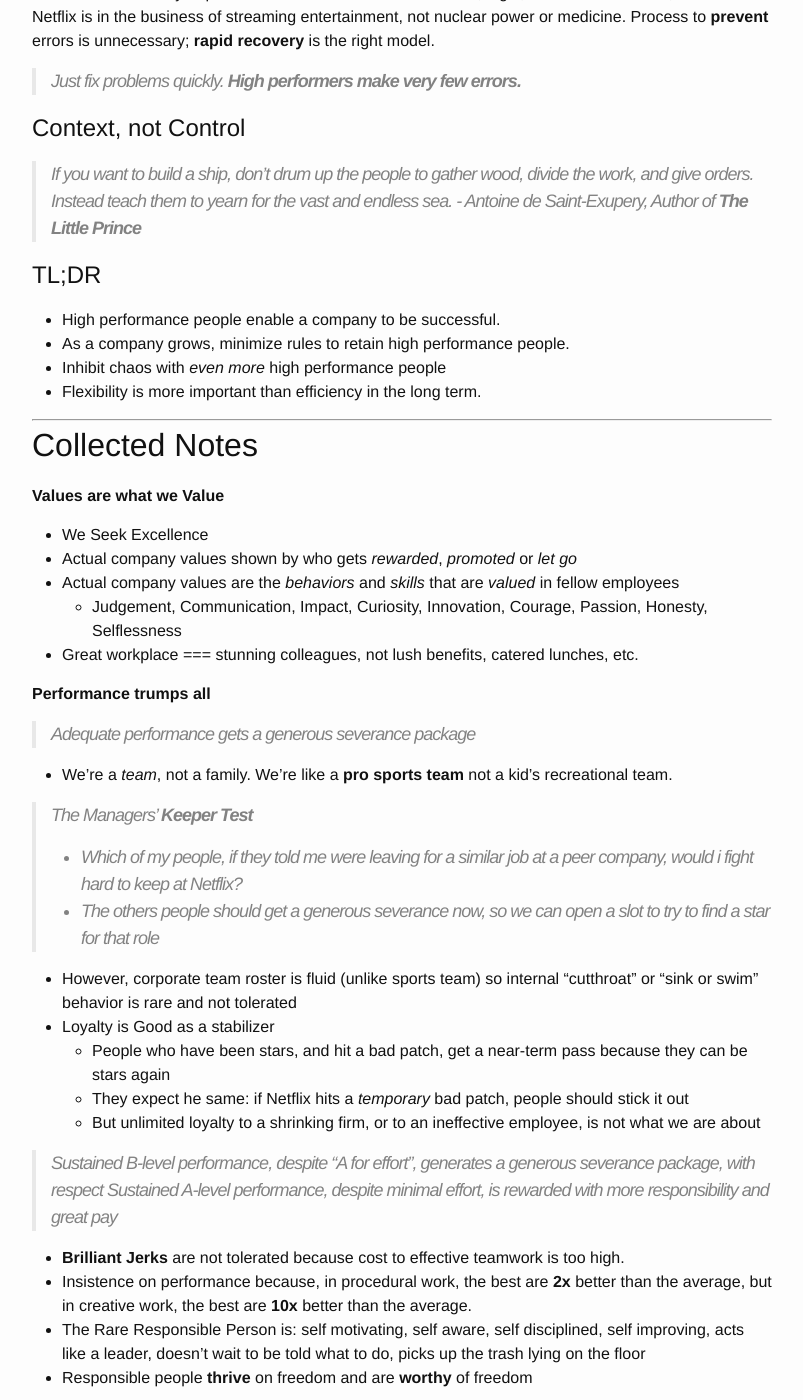
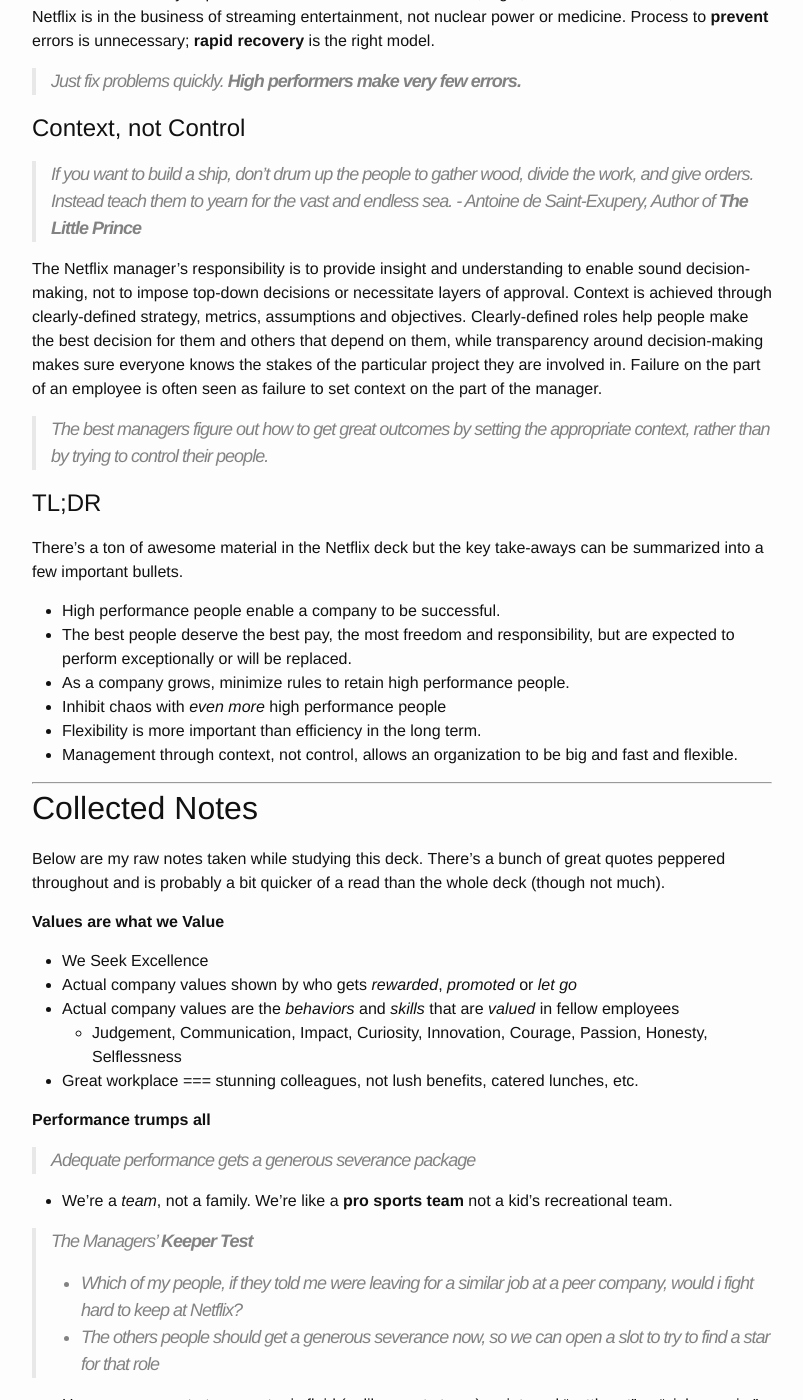
Before and after one commit to puzzfuzz/puzzfuzz.github.io, a Jekyll site: the page built from _posts/2015-02-28-netflix-culture.md, in a window 1280 px wide and 1400 px high, scrolled down 2185 px. Shown: the whole window, without its empty margins (238-1041 px from the left). Built offline with Jekyll 4.4.1, drawn with Linux system fonts in a browser that asks for light colours; some of the changed text lies outside the part shown.

Commit message:
Netflix... done?

```diff
--- a/_posts/2015-02-28-netflix-culture.md
+++ b/_posts/2015-02-28-netflix-culture.md
@@ -60,19 +60,28 @@ Process is necessary to prevent irrevocable disaster and moral, legal, and finan
 
 > If you want to build a ship, don't drum up the people to gather wood, divide the work, and give orders. Instead teach them to yearn for the vast and endless sea. - Antoine de Saint-Exupery, Author of **The Little Prince**
 
+The Netflix manager's responsibility is to provide insight and understanding to enable sound decision-making, not to impose top-down decisions or necessitate layers of approval. Context is achieved through clearly-defined strategy, metrics, assumptions and objectives. Clearly-defined roles help people make the best decision for them and others that depend on them, while transparency around decision-making makes sure everyone knows the stakes of the particular project they are involved in. Failure on the part of an employee is often seen as failure to set context on the part of the manager.
+
+> The best managers figure out how to get great outcomes by setting the appropriate context, rather than by trying to control their people.
 
 
+<a id="tldr" href=""></a>
 #TL;DR
-<a id="tldr" href=""></a>
+
+There's a ton of awesome material in the Netflix deck but the key take-aways can be summarized into a few important bullets.
 
 - High performance people enable a company to be successful.
+- The best people deserve the best pay, the most freedom and responsibility, but are expected to perform exceptionally or will be replaced.
 - As a company grows, minimize rules to retain high performance people.
 - Inhibit chaos with _even more_ high performance people
 - Flexibility is more important than efficiency in the long term.
+- Management through context, not control, allows an organization to be big and fast and flexible.
 
 ---
 
 ##Collected Notes
+
+Below are my raw notes taken while studying this deck. There's a bunch of great quotes peppered throughout and is probably a bit quicker of a read than the whole deck (though not much).
 
 **Values are what we Value**
 
@@ -193,6 +202,8 @@ Corporate culture: **Highly Aligned, Loosely Coupled**
 
 **Top-of-market pay attracts and retains top-of-market people**
 
+One outstanding employee gets more done and costs less than two adequate employees.
+
 - Goal is to keep each employee at top of market _for that person_
   - Pay them more than anyone else likely would
   - Pay them as much as a replacement would cost
```
